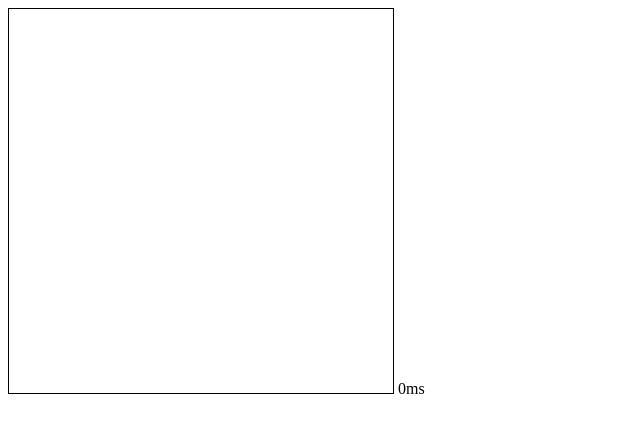
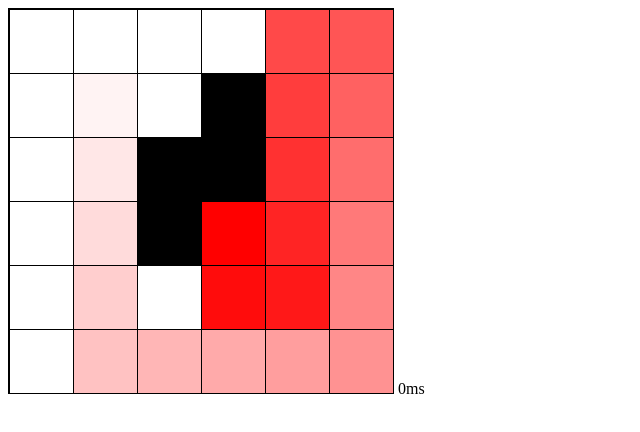
Before and after one commit to test880880/test880880, a plain HTML site: page index.html in a window 1280 px wide. Shown: the whole page, without its empty margins (0-640 px from the left). Drawn offline with Linux system fonts and the light colour scheme.

Commit message:
Add files via upload

```diff
--- a/finder.js
+++ b/finder.js
@@ -8,7 +8,7 @@
 function search(grid, start, end, options) {
     options = options || {};
     const diagonal = !!options.diagonal;
-    const maxIterations = options.maxIterations || 256;
+    const maxIterations = options.maxIterations || 5096;
     const sync = Object.keys(options).includes("sync") ? options.sync : true;
     let iterations = 0;
     const pathList = [];
@@ -18,25 +18,21 @@ function search(grid, start, end, options) {
      * @param {number} y
      * @param {{x: number, y: number}[]} back
      * @param {boolean} main
-     * @returns {{x: number, y: number}[] | null}
      */
     function f(x, y, back = [], main = false) {
         back = JSON.parse(JSON.stringify(back));
-        if (!grid[y] || !grid[y][x] || back.some(b => b.x === x && b.y === y)) return null;
-        if (iterations++ > maxIterations) return null;
-        let res = [];
-        if (end.x === x && end.y === y) {
-            pathList.push([...back, {x, y}]);
-            return null;
-        }
+        if (x === 2 && y === 2 && back.length === 1) console.log("b", pathList, back)
+        if (back.length > 0 && pathList.some(i => JSON.stringify(i).startsWith(JSON.stringify(back).replace("]", "")))) return;
+        if (x === 2 && y === 2 && back.length === 1) console.log("c")
+        if (!grid[y] || !grid[y][x] || back.some(b => b.x === x && b.y === y)) return;
+        if (iterations++ > maxIterations) return;
+        if (end.x === x && end.y === y) return pathList.push([...back, {x, y}]);
         const poses = [[0, 1], [1, 0], [0, -1], [-1, 0], ...(diagonal ? [[1, 1], [-1, 1], [1, -1], [-1, -1]] : [])];
         for (let i = 0; i < poses.length; i++) {
             const pos = poses[i];
-            const r = f(x + pos[0], y + pos[1], [...back, {x, y}]);
-            if (r) res.push(...r);
+            if (x + pos[0] === 3 && y + pos[y] === 3) console.log("s")
+            f(x + pos[0], y + pos[1], [...back, {x, y}]);
         }
-        if (res.length > 0) console.log(res)
-        return res;
     }
 
     f(start.x, start.y, [], true);
--- a/index.html
+++ b/index.html
@@ -14,9 +14,9 @@
     let s = Date.now();
     const response = search([
         [1, 1, 1, 1, 1, 1],
-        [1, 1, 1, 1, 1, 1],
-        [1, 1, 1, 1, 1, 1],
-        [1, 1, 1, 1, 1, 1],
+        [1, 2, 1, 0, 1, 1],
+        [1, 1, 0, 0, 1, 1],
+        [1, 1, 0, 2, 1, 1],
         [1, 1, 1, 1, 1, 1],
         [1, 1, 1, 1, 1, 1]
     ], {x: 1, y: 1}, {x: 3, y: 3}, {diagonal: true});
@@ -25,30 +25,44 @@
     const ctx = canvas.getContext("2d");
     canvas.width = response.grid[0].length * 64;
     canvas.height = response.grid.length * 64;
+    const bestResponse = () => {
+        ctx.clearRect(0, 0, canvas.width, canvas.height);
+        response.grid.forEach((l, y) => l.forEach((a, x) => {
+            ctx.globalAlpha = 1.0;
+            if (a === 0) ctx.fillRect(x * 64, y * 64, 64, 64);
+        }));
+        response.best.forEach((a, j) => {
+            ctx.fillStyle = "rgb(255, 0, 0)";
+            ctx.globalAlpha = (j + 1) / response.best.length;
+            ctx.fillRect(a.x * 64, a.y * 64, 64, 64);
+            ctx.globalAlpha = 1.0;
+            ctx.fillStyle = "#000000";
+        });
+        for (let x = 0; x <= canvas.width; x += 64) ctx.fillRect(x, 0, 1, canvas.height);
+        for (let y = 0; y <= canvas.height; y += 64) ctx.fillRect(0, y, canvas.width, 1);
+    }
+    bestResponse();
     let r = 0;
     addEventListener("keydown", ev => {
         if (ev.key === " ") {
             if (!response.all[r]) r = 0;
             ctx.clearRect(0, 0, canvas.width, canvas.height);
+            response.grid.forEach((l, y) => l.forEach((a, x) => {
+                ctx.globalAlpha = 1.0;
+                if (a === 0) ctx.fillRect(x * 64, y * 64, 64, 64);
+            }))
             response.all[r].forEach((a, j) => {
-                ctx.globalAlpha = j / response.all[r].length;
+                ctx.fillStyle = "rgb(255, 0, 0)";
+                ctx.globalAlpha = (j + 1) / response.all[r].length;
                 ctx.fillRect(a.x * 64, a.y * 64, 64, 64);
-                for (let x = 0; x <= canvas.width; x += 64) ctx.fillRect(x, 0, 1, canvas.height);
-                for (let y = 0; y <= canvas.height; y += 64) ctx.fillRect(0, y, canvas.width, 1);
                 ctx.globalAlpha = 1.0;
+                ctx.fillStyle = "#000000";
             });
+            for (let x = 0; x <= canvas.width; x += 64) ctx.fillRect(x, 0, 1, canvas.height);
+            for (let y = 0; y <= canvas.height; y += 64) ctx.fillRect(0, y, canvas.width, 1);
             r++;
         }
-        if (ev.key === "Shift") {
-            ctx.clearRect(0, 0, canvas.width, canvas.height);
-            response.best.forEach((a, j) => {
-                ctx.globalAlpha = (j + 1) / response.best.length;
-                ctx.fillRect(a.x * 64, a.y * 64, 64, 64);
-                for (let x = 0; x <= canvas.width; x += 64) ctx.fillRect(x, 0, 1, canvas.height);
-                for (let y = 0; y <= canvas.height; y += 64) ctx.fillRect(0, y, canvas.width, 1);
-                ctx.globalAlpha = 1.0;
-            });
-        }
+        if (ev.key === "Shift") bestResponse();
     });
 </script>
 </body>
```
